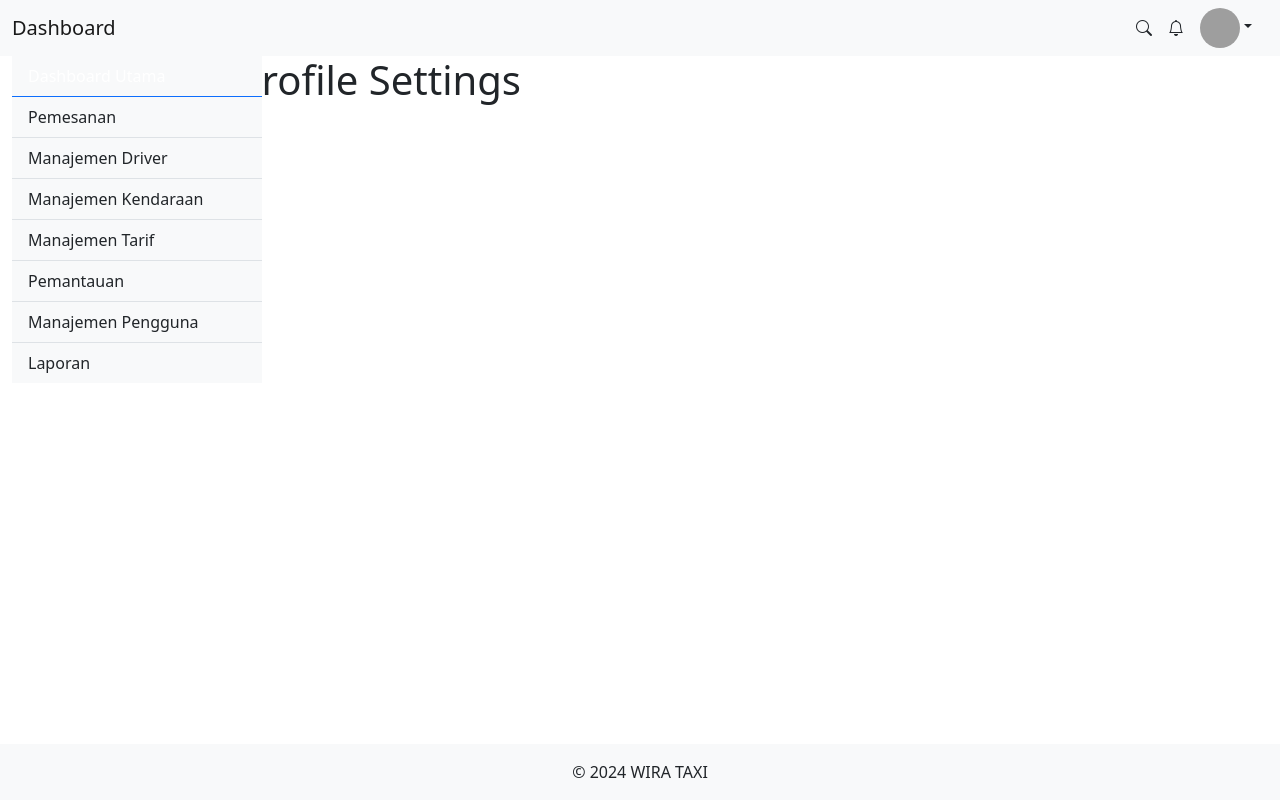
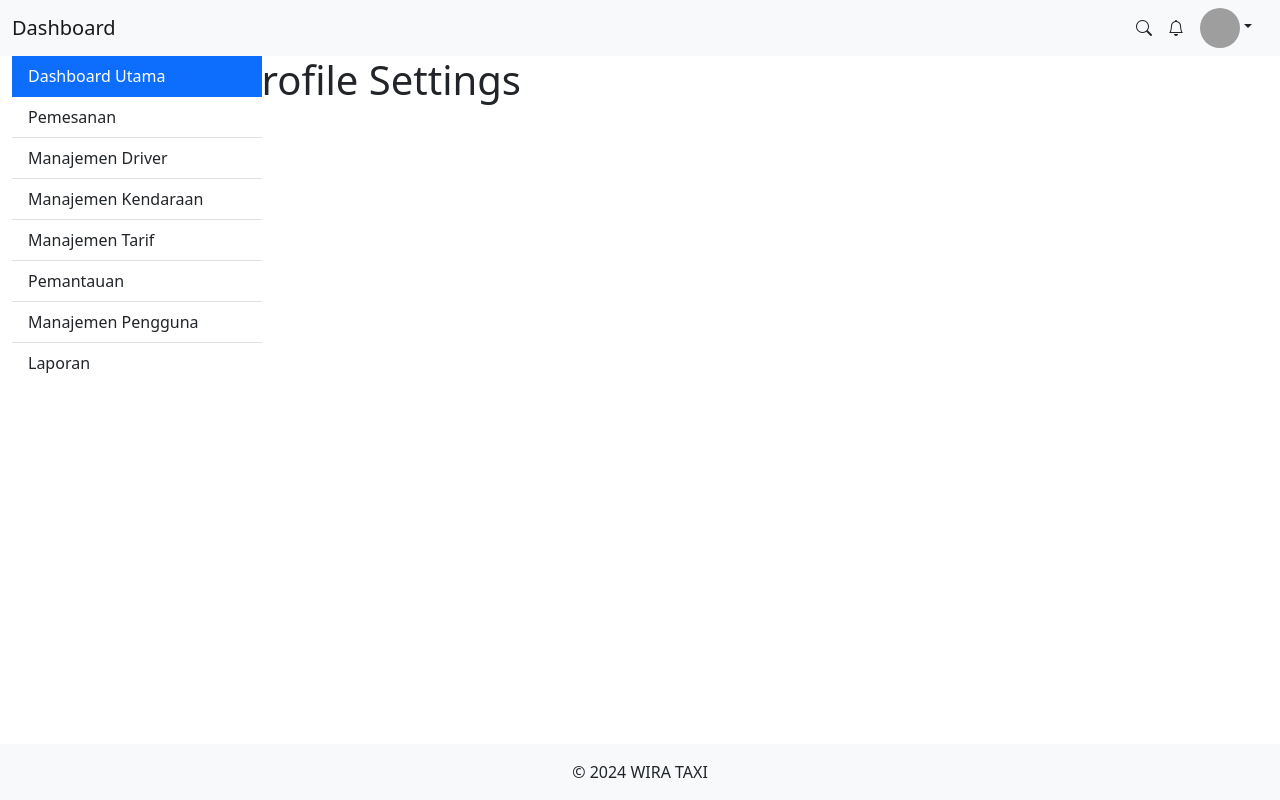
Before and after one commit to LeonardoDacosta29/WebWiraTaxi, a Vue app: page /profile in a window 1280 px wide. Built offline with nearby package versions, Linux system fonts and the light colour scheme; grey boxes are pictures that could not be loaded.

Commit message:
side bar terkendala
sidebar ni masih kacau

```diff
--- a/public/index.html
+++ b/public/index.html
@@ -3,7 +3,7 @@
   <head>
     <meta charset="utf-8">
     <meta http-equiv="X-UA-Compatible" content="IE=edge">
-    <meta name="viewport" content="width=device-width,initial-scale=1.0">
+    <meta name="viewport" content="width=device-width, initial-scale=1">
     <link rel="icon" href="<%= BASE_URL %>favicon.ico">
     <title>Responsive dashboard</title>
     <link rel="stylesheet" href="https://stackpath.bootstrapcdn.com/bootstrap/5.0.0/css/bootstrap.min.css">
--- a/src/components/AdminSidebar.vue
+++ b/src/components/AdminSidebar.vue
@@ -3,7 +3,7 @@
     <div :class="['sidebar', { 'sidebar-hidden': !isSidebarVisible, 'd-md-block': true }]" id="sidebar-wrapper">
       <div class="list-group list-group-flush">
         <a v-for="item in menuItems" :key="item.name" href="#"
-           :class="['list-group-item', 'list-group-item-action', 'bg-light', { 'active': activeItem === item.name }]"
+           :class="['list-group-item', 'list-group-item-action', { 'active': activeItem === item.name }]"
            @click="setActive(item.name)">
           {{ item.name }}
         </a>
@@ -50,6 +50,8 @@ methods: {
 <style scoped>
 .sidebar {
   width: 250px; /* Lebar sidebar */
+
+
 }
 .sidebar-hidden {
   display: none; /* Sembunyikan sidebar */
```
Also changed, not shown: src/App.vue (+9 -8 lines).
